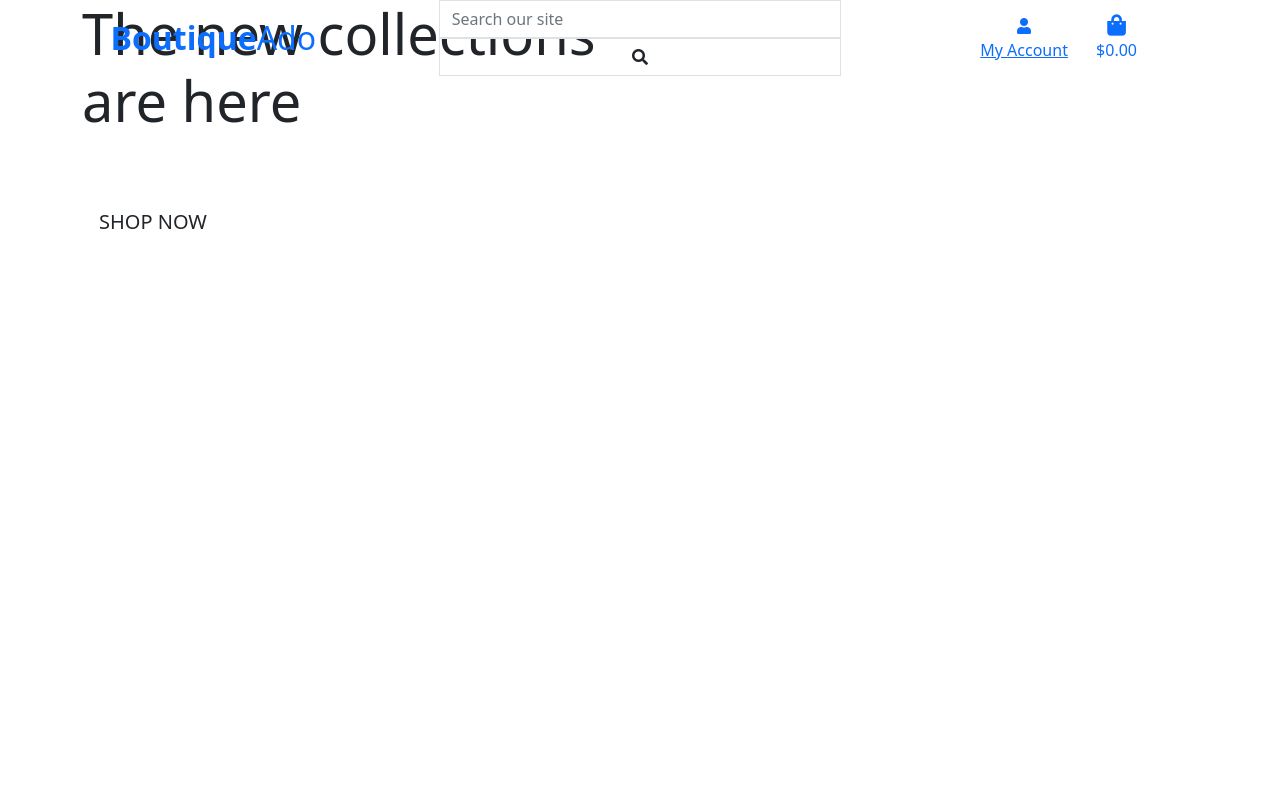
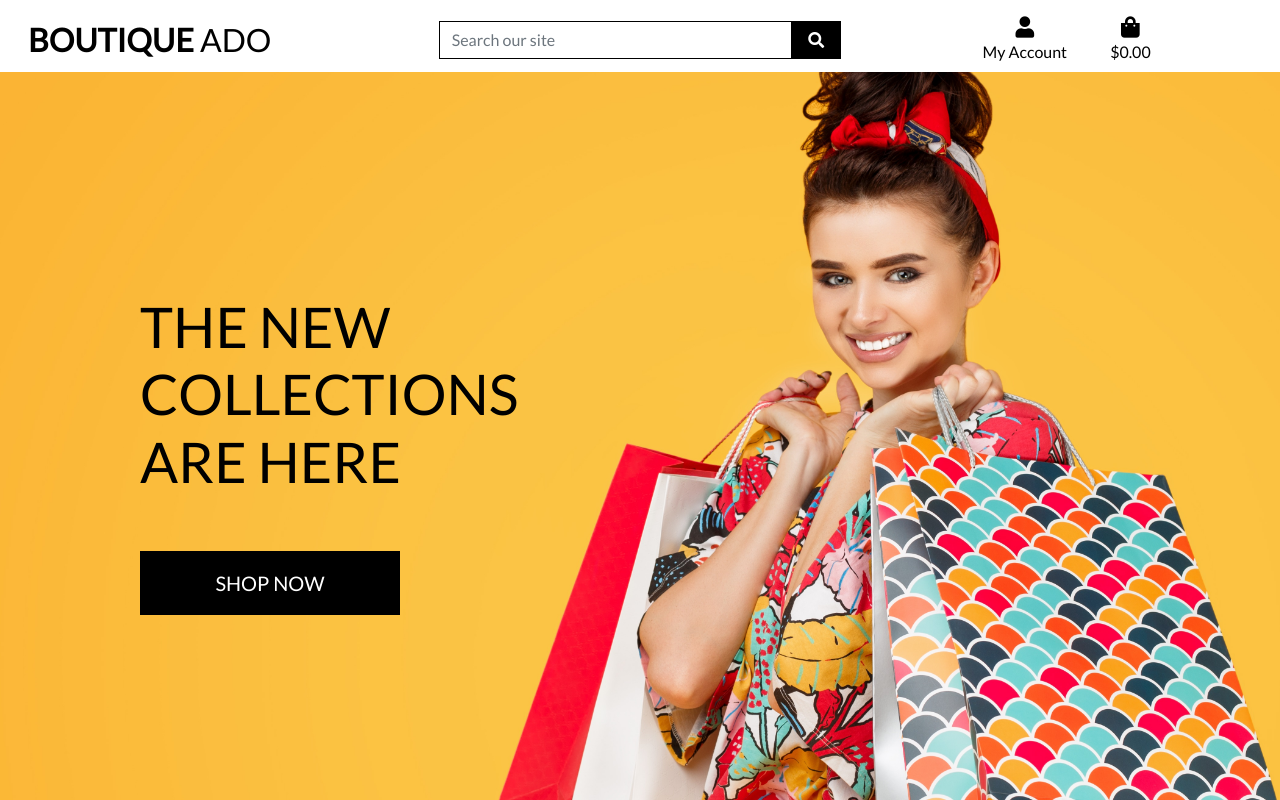
Before and after one commit to ElJefe111944/boutique_ado_v1, a Django app: page / in a window 1280 px wide. Run offline with Django 3.2, Linux system fonts and the light colour scheme; the visitor is signed in with stand-in values (Sample User, id 1); some libraries are stand-ins or nearby versions.

Commit message:
completed home page, header and css

```diff
--- a/boutique_ado/settings.py
+++ b/boutique_ado/settings.py
@@ -149,3 +149,7 @@ USE_TZ = True
 # https://docs.djangoproject.com/en/3.1/howto/static-files/
 
 STATIC_URL = '/static/'
+STATICFILES_DIRS = (os.path.join(BASE_DIR, 'static'),)
+
+MEDIA_URL = '/media/'
+MEDIA_ROOT = os.path.join(BASE_DIR, 'media')
--- a/boutique_ado/urls.py
+++ b/boutique_ado/urls.py
@@ -15,9 +15,11 @@ Including another URLconf
 """
 from django.contrib import admin
 from django.urls import path, include
+from django.conf import settings
+from django.conf.urls.static import static
 
 urlpatterns = [
     path('admin/', admin.site.urls),
     path('accounts/', include('allauth.urls')),
     path('', include('home.urls')),
-]
+] + static(settings.MEDIA_URL, document_root=settings.MEDIA_ROOT)
--- /dev/null
+++ b/static/css/base.css
@@ -0,0 +1,81 @@
+html {
+    height: 100%;
+}
+
+body {
+    background: url('/media/homepage_background_cropped.jpg') no-repeat center center fixed;
+    background-size: cover;
+    height: calc(100vh - 164px);
+    color: #555;
+    font-family: 'Lato';
+}
+
+/* from Bulma */
+.icon {
+    align-items: center;
+    display: inline-flex;
+    justify-content: center;
+    height: 1.5rem;
+    width: 1.5rem;
+}
+
+.logo-font {
+    text-transform: uppercase;
+}
+
+.main-logo-link {
+    width: fit-content;
+}
+
+.shop-now-button {
+    background: black;
+    color: white;
+    min-width: 260px;
+}
+
+.btn-black {
+    background: black;
+    color: white;
+}
+
+.shop-now-button:hover,
+.shop-now-button:active,
+.shop-now-button:focus,
+.btn-black:hover,
+.btn-black:active,
+.btn-black:focus {
+    background: #222;
+    color: white;
+}
+
+.text-black {
+    color: #000 !important;
+}
+
+.border-black {
+    border: 1px solid black !important;
+}
+
+/* -------------------------------- Media Queries */
+
+/* Slightly larger container on xl screens */
+@media (min-width: 1200px) {
+  .container {
+    max-width: 80%;
+  }
+}
+
+/* fixed top navbar only on medium and up */
+@media (min-width: 992px) {
+    .fixed-top-desktop-only {
+        position: fixed;
+        top: 0;
+        right: 0;
+        left: 0;
+        z-index: 1030;
+    }
+
+    .header-container {
+        padding-top: 164px;
+    }
+}
--- a/templates/base.html
+++ b/templates/base.html
@@ -18,9 +18,14 @@
     <!-- Bootstrap CSS -->
     <link href="https://cdn.jsdelivr.net/npm/bootstrap@5.0.0-beta1/dist/css/bootstrap.min.css" rel="stylesheet"
         integrity="sha384-giJF6kkoqNQ00vy+HMDP7azOuL0xtbfIcaT9wjKHr8RbDVddVHyTfAAsrekwKmP1" crossorigin="anonymous">
+
+    <!-- Google Fonts -->
+    <link rel="stylesheet" href="https://fonts.googleapis.com/css?family=Lato&display=swap">
     <!-- Font Awsome -->
     <link rel="stylesheet" href="https://use.fontawesome.com/releases/v5.15.2/css/all.css"
         integrity="sha384-vSIIfh2YWi9wW0r9iZe7RJPrKwp6bG+s9QZMoITbCckVJqGCCRhc+ccxNcdpHuYu" crossorigin="anonymous">
+    <!-- CSS file -->
+    <link rel="stylesheet" href="{% static 'css/base.css' %}">
     {% endblock %}
 
     {% block extra_css %}
@@ -46,31 +51,34 @@
 
 <body>
     <header class="container-fluid fixed-top">
-        <div class="row">
+        <div class="row bg-white pt-lg-2 d-none d-lg-flex" id="topnav">
             <div class="col-12 col-lg-4 my-auto py-1 py-lg-0 text-center text-lg-left">
                 <a href="{% url 'home' %}" class="nav-link main-logo-link">
-                    <h2 class="logo-font text-black my-0"><strong>Boutique</strong>Ado</h2>
+                    <h2 class="logo-font text-black my-0"><strong>Boutique</strong> Ado</h2>
                 </a>
             </div>
             <div class="col-12 col-lg-4 my-auto py-1 py-lg-0">
                 <form method="GET" action="">
-                    <input class="form-control border border-black rounded-0" type="text" name="q" placeholder="Search our site">
-                    <div class="input-group-append w-100">
+                    <div class="input-group w-100">
+                        <input class="form-control border border-black rounded-0" type="text" name="q"
+                            placeholder="Search our site">
+                        <div class="input-group-append">
                             <button class="form-control btn btn-black border border-black rounded-0" type="submit">
                                 <span class="icon">
                                     <i class="fas fa-search"></i>
                                 </span>
                             </button>
                         </div>
+                    </div>
                 </form>
             </div>
             <div class="col-12 col-lg-4 my-auto py-1 py-lg-0">
                 <ul class="list-inline list-unstyled text-center text-lg-right my-0">
                     <li class="list-inline-item dropdown">
-                        <a href="#" class="text-black nav-links" id="user-options" data-toggle="dropdown" aria-haspopup="true"
-                            aria-expanded="false">
+                        <a class="text-black nav-link" href="#" id="user-options" data-toggle="dropdown"
+                            aria-haspopup="true" aria-expanded="false">
                             <div class="text-center">
-                                <div><i class="fas fa-user"></i></div>
+                                <div><i class="fas fa-user fa-lg"></i></div>
                                 <p class="my-0">My Account</p>
                             </div>
                         </a>
@@ -79,7 +87,7 @@
                             {% if request.user.is_superuser %}
                             <a href="" class="dropdown-item">Product Management</a>
                             {% endif %}
-                                    <a href="" class="dropdown-item">Profile</a>
+                            <a href="" class="dropdown-item">My Profile</a>
                             <a href="{% url 'account_logout' %}" class="dropdown-item">Logout</a>
                             {% else %}
                             <a href="{% url 'account_signup' %}" class="dropdown-item">Register</a>
@@ -88,7 +96,8 @@
                         </div>
                     </li>
                     <li class="list-inline-item">
-                        <a href="" class="{% if grand_total %}text-info font-weigth-bold{% else %}text-black{% endif %} nav-link">
+                        <a class="{% if grand_total %}text-info font-weight-bold{% else %}text-black{% endif %} nav-link"
+                            href="">
                             <div class="text-center">
                                 <div><i class="fas fa-shopping-bag fa-lg"></i></div>
                                 <p class="my-0">
@@ -119,4 +128,7 @@
     {% block postloadjs %}
     {% endblock %}
 
+
+</body>
+
 </html>
```
Also changed, not shown: media/homepage_background_cropped.jpg (added). Lines whose indentation alone changed are shown as unchanged.
